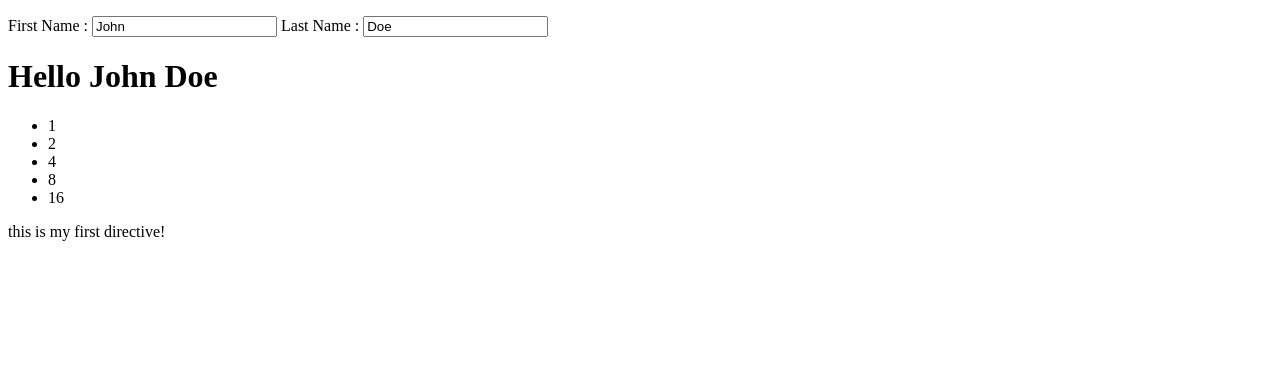
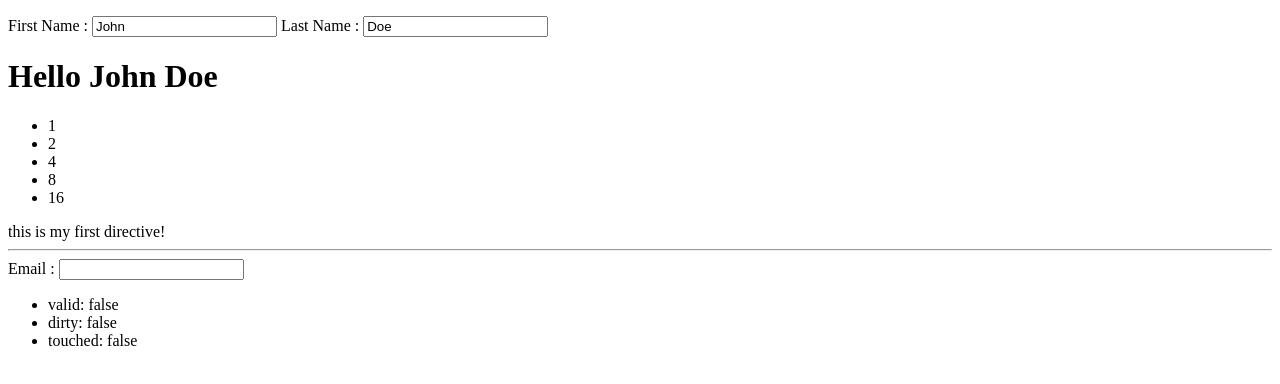
Before and after one commit to Joe-noh/play_angular_1, a plain HTML site: page index.html in a window 1280 px wide. Drawn offline with nearby package versions, Linux system fonts and the light colour scheme.

Commit message:
first validation

```diff
--- a/index.html
+++ b/index.html
@@ -3,6 +3,12 @@
   <head>
     <meta charset="utf-8">
     <title>Play Angluar</title>
+
+    <style media="screen">
+      input.ng-invalid.ng-touched {
+        border-color: red;
+      }
+    </style>
   </head>
   <body>
     <script src="https://cdnjs.cloudflare.com/ajax/libs/angular.js/1.4.8/angular.min.js"></script>
@@ -19,6 +25,21 @@
       </ul>
 
       <my-directive></my-directive>
+
+      <hr>
+
+      <form name="emailForm">
+        <label>Email</label> : <input type="email" name="emailInput" ng-model="person.email" required>
+        <span ng-show="emailForm.emailInput.$touched && emailForm.emailInput.$error.email">
+          Invalid e-mail address
+        </span>
+
+        <ul>
+          <li>valid: {{emailForm.emailInput.$valid}}</li>
+          <li>dirty: {{emailForm.emailInput.$dirty}}</li>
+          <li>touched: {{emailForm.emailInput.$touched}}</li>
+        </ul>
+      </form>
     </div>
 
     <script>
```
